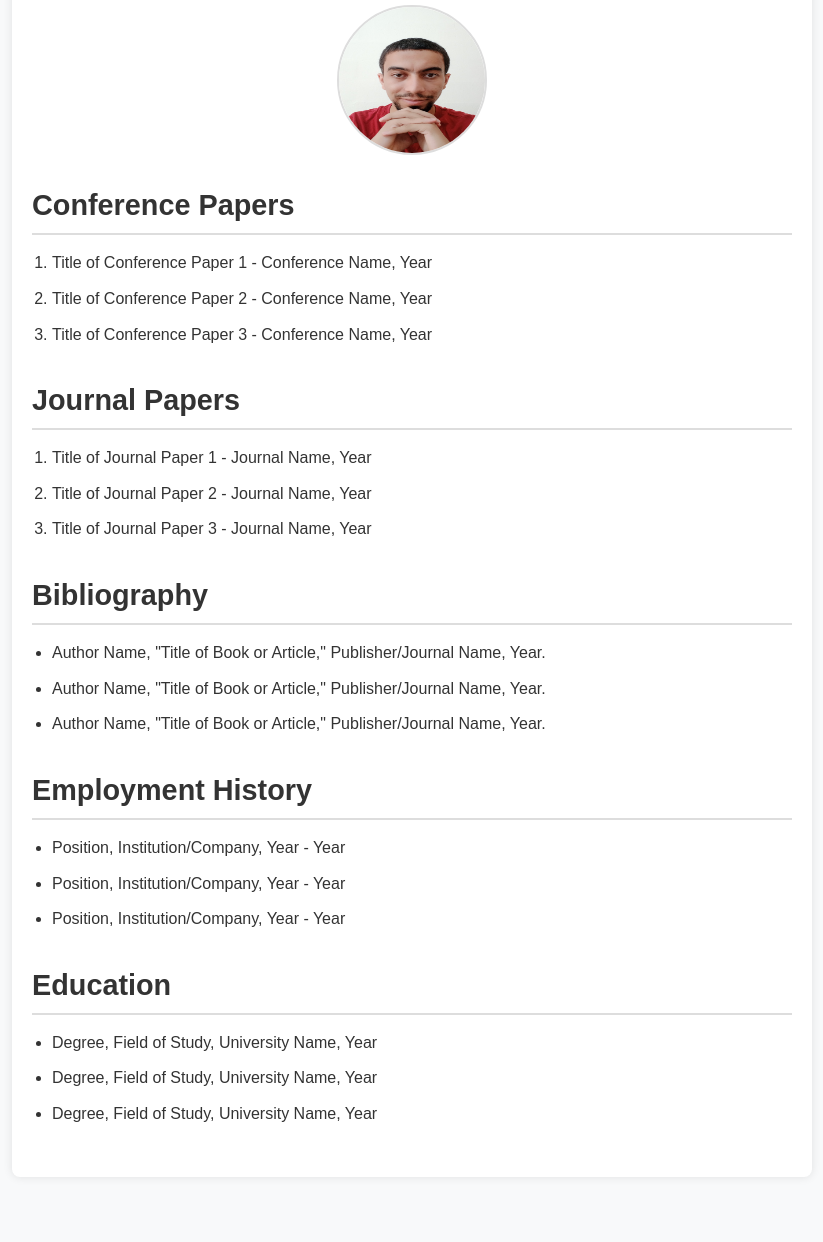
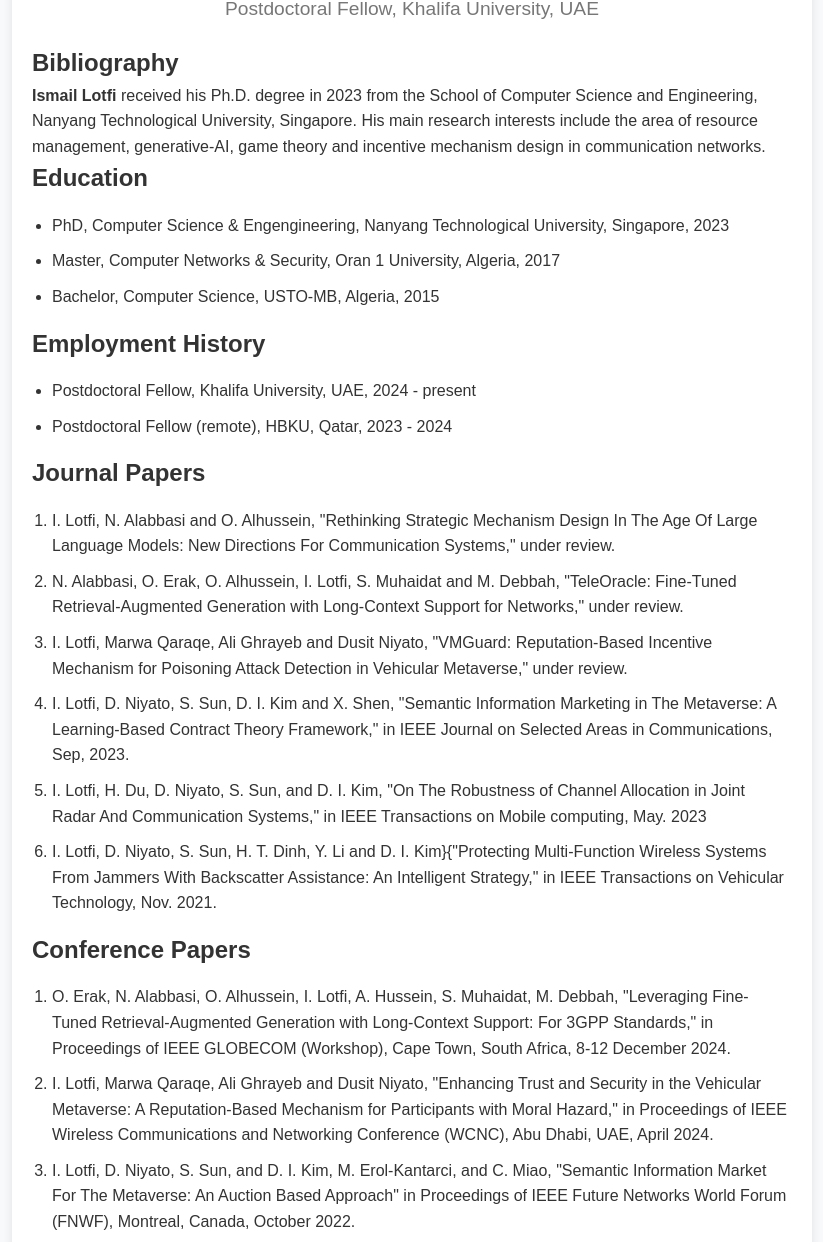
Before and after one commit to ismail0T/ismail0t.github.io, a plain HTML site: page index.html in a window 1280 px wide. Shown: the part 165-1407 px from the top of the page, without its empty margins (228-1051 px from the left). Before the commit the page ends 1362 px from the top, so only its background shows below. Drawn offline with Linux system fonts and the light colour scheme.

Commit message:
Update index.html

```diff
--- a/index.html
+++ b/index.html
@@ -10,56 +10,60 @@
     <div class="container">
         <header>
             <h1>Ismail Lotfi</h1>
-            <p class="affiliation">Affiliation: Khalifa University</p>
-            <img src="ismail3.jpg" alt="Personal Photo" class="personal-photo">
+            <img src="ismail_3.jpg" alt="Personal Photo" class="personal-photo">
+            <p class="affiliation">Postdoctoral Fellow, Khalifa University, UAE</p>
         </header>
 
-        <main>
+
+
         <section>
-                <h2>Conference Papers</h2>
-                <ol>
-                    <li>Title of Conference Paper 1 - Conference Name, Year</li>
-                    <li>Title of Conference Paper 2 - Conference Name, Year</li>
-                    <li>Title of Conference Paper 3 - Conference Name, Year</li>
-                </ol>
+            <h2>Bibliography</h2>
+            <b>Ismail Lotfi</b> received his Ph.D. degree in 2023 from the School of Computer Science and Engineering, Nanyang Technological University, Singapore. His main research interests include the area of resource management, generative-AI, game theory and incentive mechanism design in communication networks.
         </section>
 
 		<section>
-                <h2>Journal Papers</h2>
-                <ol>
-                    <li>Title of Journal Paper 1 - Journal Name, Year</li>
-                    <li>Title of Journal Paper 2 - Journal Name, Year</li>
-                    <li>Title of Journal Paper 3 - Journal Name, Year</li>
-                </ol>
-            </section>
-
-            <section>
-                <h2>Bibliography</h2>
+            <h2>Education</h2>
             <ul>
-                    <li>Author Name, "Title of Book or Article," Publisher/Journal Name, Year.</li>
-                    <li>Author Name, "Title of Book or Article," Publisher/Journal Name, Year.</li>
-                    <li>Author Name, "Title of Book or Article," Publisher/Journal Name, Year.</li>
+                <li>PhD, Computer Science & Engengineering, Nanyang Technological University, Singapore, 2023</li>
+                <li>Master, Computer Networks & Security, Oran 1 University, Algeria, 2017</li>
+                <li>Bachelor, Computer Science, USTO-MB, Algeria, 2015</li>
             </ul>
         </section>
 
         <section>
             <h2>Employment History</h2>
             <ul>
-                    <li>Position, Institution/Company, Year - Year</li>
-                    <li>Position, Institution/Company, Year - Year</li>
-                    <li>Position, Institution/Company, Year - Year</li>
+                <li>Postdoctoral Fellow, Khalifa University, UAE, 2024 - present</li>
+                <li>Postdoctoral Fellow (remote), HBKU, Qatar, 2023 - 2024</li>
             </ul>
         </section>
 
+
+
 		<section>
-                <h2>Education</h2>
-                <ul>
-                    <li>Degree, Field of Study, University Name, Year</li>
-                    <li>Degree, Field of Study, University Name, Year</li>
-                    <li>Degree, Field of Study, University Name, Year</li>
-                </ul>
+            <h2>Journal Papers</h2>
+            <ol>
+                <li>I. Lotfi, N. Alabbasi and O. Alhussein, "Rethinking Strategic Mechanism Design In The Age Of Large Language Models: New Directions For Communication Systems," under review.</li>
+                <li>N. Alabbasi, O. Erak, O. Alhussein, I. Lotfi, S. Muhaidat and M. Debbah, "TeleOracle: Fine-Tuned Retrieval-Augmented Generation with Long-Context Support for Networks," under review.</li>
+                <li>I. Lotfi, Marwa Qaraqe, Ali Ghrayeb and Dusit Niyato, "VMGuard: Reputation-Based Incentive Mechanism for Poisoning Attack Detection in Vehicular Metaverse," under review.</li>
+                <li>I. Lotfi, D. Niyato, S. Sun, D. I. Kim and X. Shen, "Semantic Information Marketing in The Metaverse: A Learning-Based Contract Theory Framework," in IEEE Journal on Selected Areas in Communications, Sep, 2023.</li>
+                <li>I. Lotfi, H. Du, D. Niyato, S. Sun, and D. I. Kim, "On The Robustness of Channel Allocation in Joint Radar And Communication Systems," in IEEE Transactions on Mobile computing, May. 2023</li>
+                <li>I. Lotfi, D. Niyato, S. Sun, H. T. Dinh, Y. Li and D. I. Kim}{"Protecting Multi-Function Wireless Systems From Jammers With Backscatter Assistance: An Intelligent Strategy," in IEEE Transactions on Vehicular Technology, Nov. 2021.</li>
+            </ol>
         </section>
-        </main>
+
+		<section>
+            <h2>Conference Papers</h2>
+            <ol>
+                <li>O. Erak, N. Alabbasi, O. Alhussein, I. Lotfi, A. Hussein, S. Muhaidat, M. Debbah, "Leveraging Fine-Tuned Retrieval-Augmented Generation with Long-Context Support: For 3GPP Standards," in Proceedings of IEEE GLOBECOM (Workshop), Cape Town, South Africa, 8-12 December 2024.</li>
+                <li>I. Lotfi, Marwa Qaraqe, Ali Ghrayeb and Dusit Niyato, "Enhancing Trust and Security in the Vehicular Metaverse: A Reputation-Based Mechanism for Participants with Moral Hazard," in Proceedings of IEEE Wireless Communications and Networking Conference (WCNC), Abu Dhabi, UAE, April 2024.</li>
+                <li>I. Lotfi, D. Niyato, S. Sun, and D. I. Kim, M. Erol-Kantarci, and C. Miao, "Semantic Information Market For The Metaverse: An Auction Based Approach" in Proceedings of IEEE Future Networks World Forum (FNWF), Montreal, Canada, October 2022.</li>
+                <li>I. Lotfi, D. Niyato, S. Sun, and D. I. Kim, "Social Welfare Maximization Auction in Joint Radar Communication Systems for Autonomous Vehicles," in Proceedings of IEEE GLOBECOM, December 2021.</li>
+                <li>I. Lotfi, D. Niyato, S. Sun, H. D. Thai, D. I. Kim, and Y.-C. Liang, "Jamming Mitigation in JRC Systems via Deep Reinforcement Learning and Backscatter supported Intelligent Deception Strategy" in IEEE 6th International Conference on Computer and Communication Systems (ICCCS), April 2021.</li>
+            </ol>
+        </section>
+
+
     </div>
 </body>
 </html>
```
Lines whose indentation alone changed are shown as unchanged.
